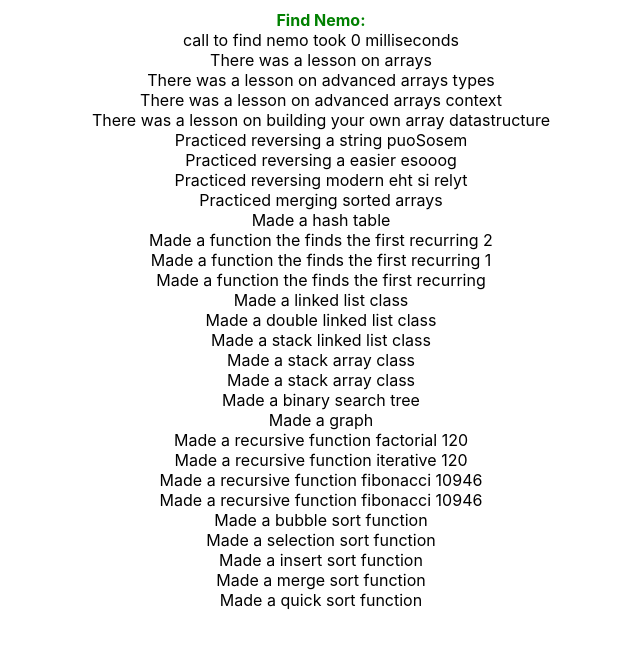
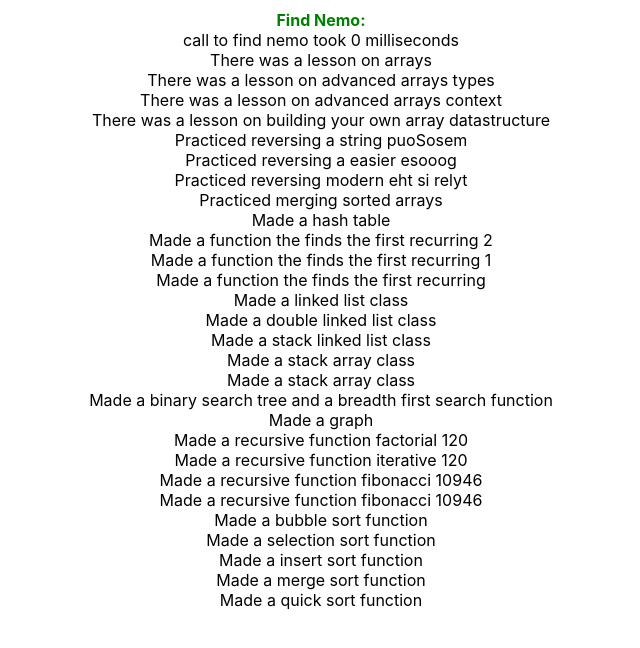
Before and after one commit to tylerg509/DataStructuresAlgorithms, a React (Create React App) app: page / in a window 1280 px wide. Shown: the top 648 px of the page, without its empty margins (319-959 px from the left). Built offline with nearby package versions, Linux system fonts and the light colour scheme.

Commit message:
Add bfs to app

```diff
--- a/src/App.js
+++ b/src/App.js
@@ -46,7 +46,7 @@
             <div>Made a stack linked list class {stackLinkedList()}</div>
             <div>Made a stack array class {stackArray()}</div>
             <div>Made a stack array class {myQueue()}</div>
-            <div>Made a binary search tree {binarySearchTree()}</div>
+            <div>Made a binary search tree and a breadth first search function {binarySearchTree()}</div>
             <div>Made a graph {mygraph()}</div>
             <div>Made a recursive function factorial {findFactorialRecursive(5)}</div>
             <div>Made a recursive function iterative {findFactorialIterative( 5)}</div>
--- a/src/Trees/BinarySearchTree.js
+++ b/src/Trees/BinarySearchTree.js
@@ -232,5 +232,8 @@
 
     bst.remove(20);
     console.log(bst);
-    // console.log(bst)
+
+    const bfs = bst.breadthFirstSearch();
+    console.log('binary search tree breadth first search function')
+    console.log(bfs)
 };
```
